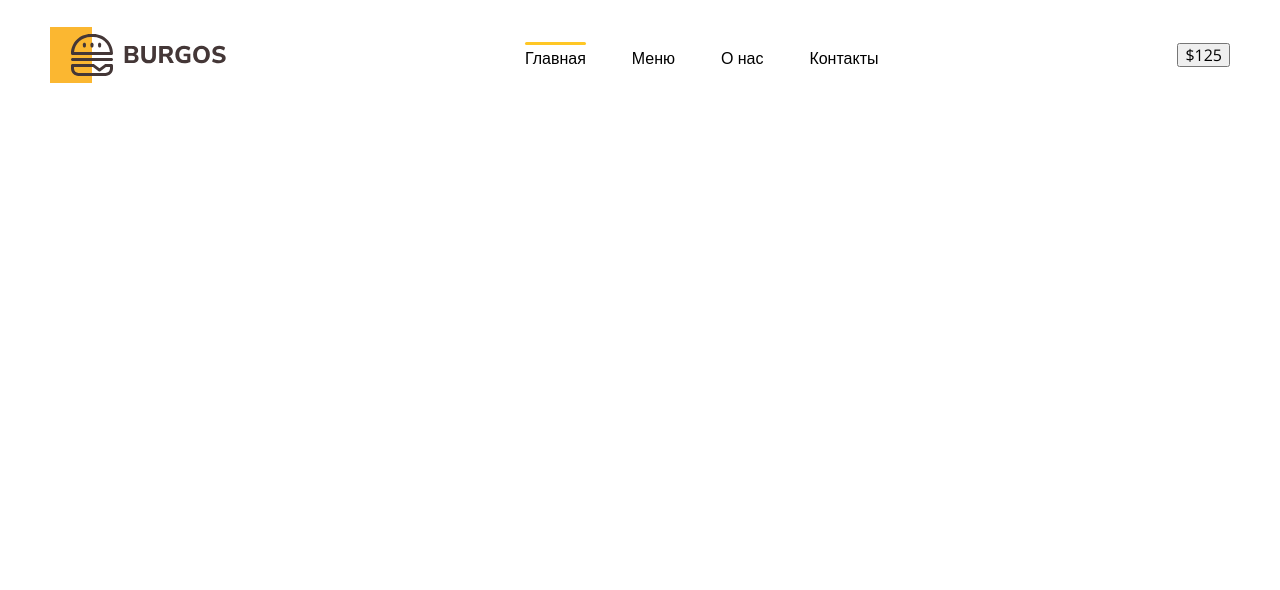
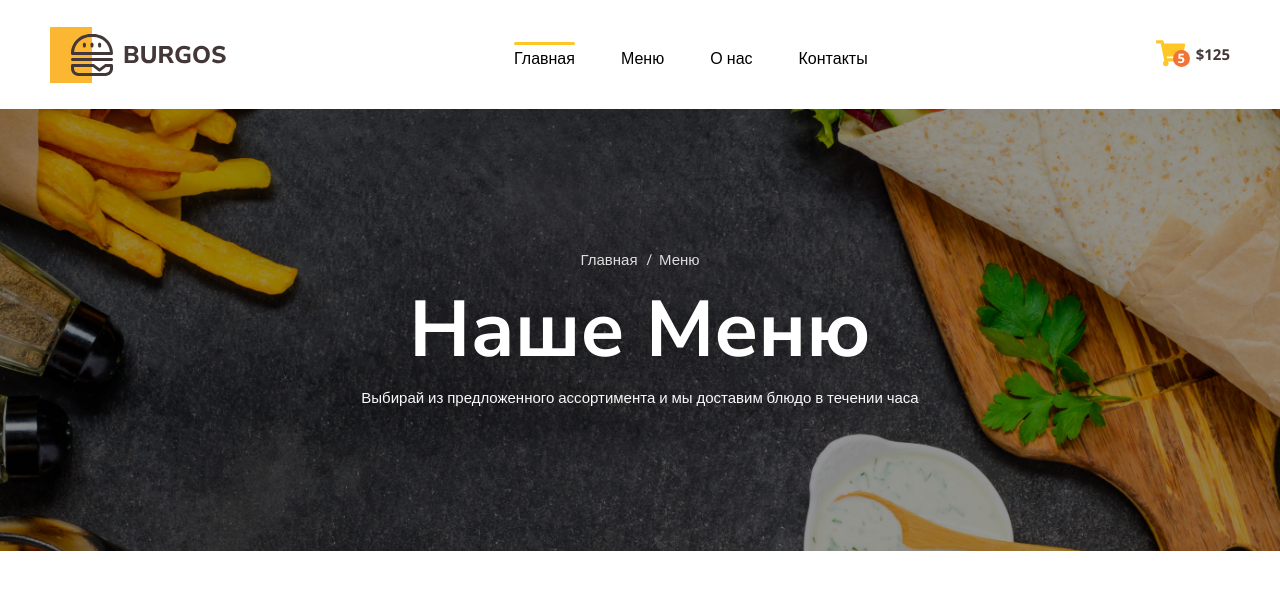
Before and after one commit to el-greka/Module01-Burger, a plain HTML site: page index.html in a window 1280 px wide. Drawn offline with nearby package versions, Linux system fonts and the light colour scheme.

Commit message:
add styles

```diff
--- a/index.html
+++ b/index.html
@@ -1,5 +1,5 @@
 <!DOCTYPE html>
-<html lang="en">
+<html lang="ru">
   <head>
     <meta charset="UTF-8" />
     <meta http-equiv="X-UA-Compatible" content="IE=edge" />
@@ -27,9 +27,28 @@
               <li><a href="#"></a>Контакты</li>
             </ul>
           </nav>
-          <button type="button">$125</button>
+          <button type="button" class="button">
+            <span class="button-item">
+              <img src="image/cart.svg" alt="Cart" />
+              <span class="button-count">5</span>
+            </span>
+            <span class="button-text">$125</span>
+          </button>
         </div>
       </div>
     </header>
+    <div class="bg">
+      <div class="container">
+        <ul class="breadcrumbs">
+          <li><a href="#">Главная</a></li>
+          <li><a href="#">Меню</a></li>
+        </ul>
+        <h1 class="title">Наше Меню</h1>
+        <p class="description">
+          Выбирай из предложенного ассортимента и мы доставим блюдо в течении
+          часа
+        </p>
+      </div>
+    </div>
   </body>
 </html>
--- a/styles/main.css
+++ b/styles/main.css
@@ -46,3 +46,77 @@ body {
 .header-nav a.active::after {
   background: #ffc725;
 }
+.button {
+  display: flex;
+  align-items: center;
+  background-color: transparent;
+  border: none;
+  padding: 0;
+  gap: 10px;
+}
+.button-item {
+  position: relative;
+}
+.button-count {
+  font-weight: 700;
+  font-size: 13px;
+  color: white;
+  background-color: #f37335;
+  border-radius: 100%;
+  position: absolute;
+  width: 17px;
+  height: 17px;
+  text-align: center;
+  line-height: 1.3;
+  bottom: 3px;
+  right: -4px;
+}
+.button-text {
+  color: #443737;
+  font-weight: 700;
+  font-size: 15px;
+}
+.bg {
+  text-align: center;
+  color: #ffffff;
+  background-image: url(../image/bg.jpg);
+  background-size: cover;
+  background-position: center center;
+  padding: 142px 0;
+}
+.breadcrumbs {
+  padding-left: 0;
+  margin-top: 0;
+  list-style-type: none;
+  display: flex;
+  justify-content: center;
+  gap: 16px;
+}
+.breadcrumbs a {
+  color: #dedede;
+  font-size: 15px;
+  font-family: "Open Sans", sans-serif;
+  text-decoration: none;
+}
+.breadcrumbs a::before {
+  content: "/";
+  position: relative;
+  left: -7px;
+}
+.breadcrumbs li:first-child a::before {
+  display: none;
+}
+.title {
+  font-weight: 700;
+  font-size: 79px;
+  margin-top: 10px;
+  margin-bottom: 10px;
+}
+.description {
+  font-family: "Open Sans", sans-serif;
+  font-size: 15px;
+  color: #faf9f9;
+  line-height: 1.5;
+  max-height: 320px;
+  margin: 0 auto;
+}
```
Also changed, not shown: image/bg.jpg (added), image/cart.svg (added), image/test.png (deleted).
